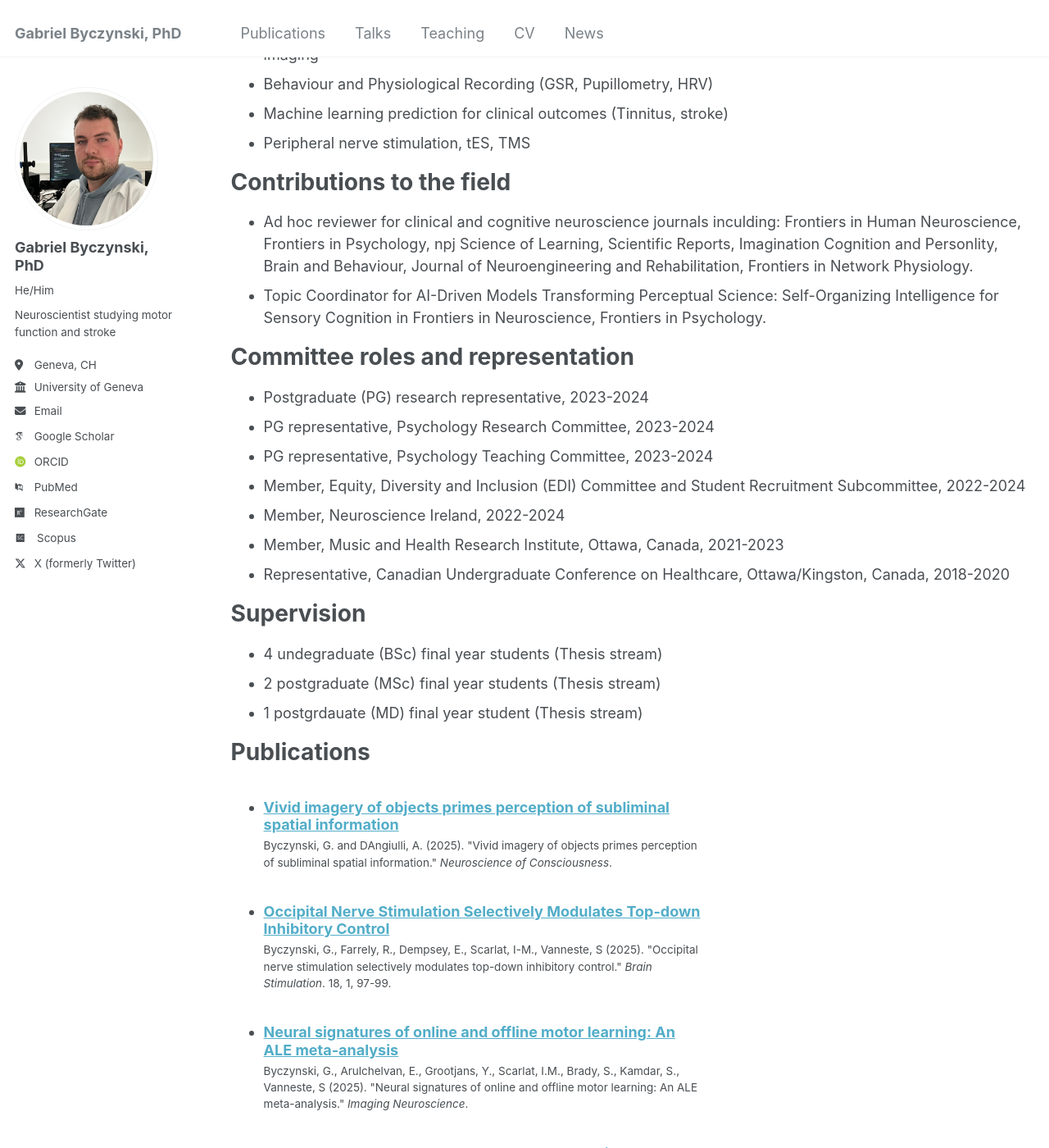
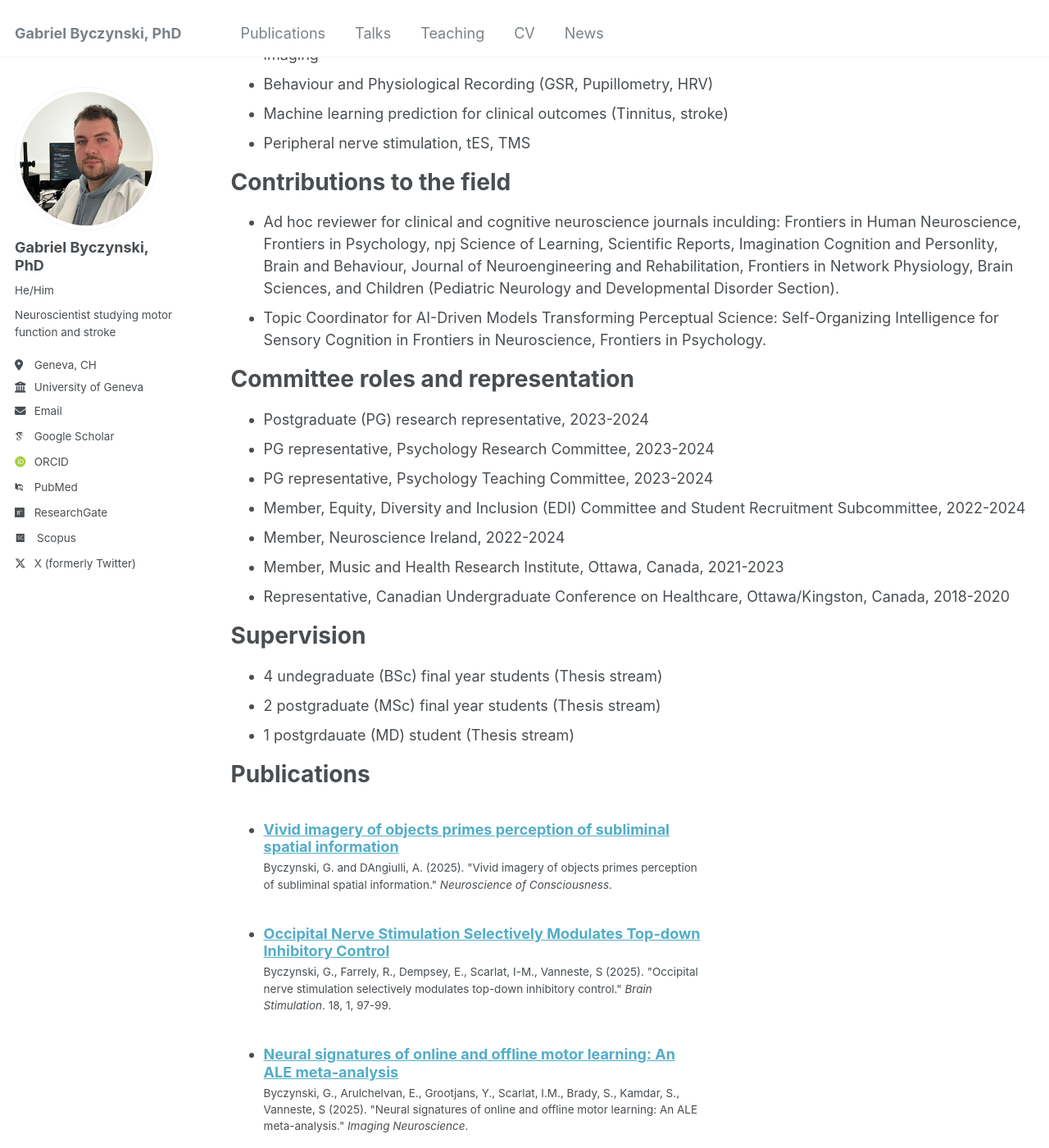
Before and after one commit to gabebyczynski/gabebyczynski.github.io, a Jekyll site: the page built from _pages/cv.md, in a window 1280 px wide and 1400 px high, scrolled down 548 px. Shown: the whole window at 82% size. Built offline with Jekyll 4.4.1, drawn with Linux system fonts in a browser that asks for light colours; some web fonts are replaced.

Commit message:
Update cv.md

```diff
--- a/_pages/cv.md
+++ b/_pages/cv.md
@@ -31,7 +31,7 @@ Skills
 
 Contributions to the field
 ======
-* Ad hoc reviewer for clinical and cognitive neuroscience journals inculding: Frontiers in Human Neuroscience, Frontiers in Psychology, npj Science of Learning, Scientific Reports, Imagination Cognition and Personlity, Brain and Behaviour, Journal of Neuroengineering and Rehabilitation, Frontiers in Network Physiology.
+* Ad hoc reviewer for clinical and cognitive neuroscience journals inculding: Frontiers in Human Neuroscience, Frontiers in Psychology, npj Science of Learning, Scientific Reports, Imagination Cognition and Personlity, Brain and Behaviour, Journal of Neuroengineering and Rehabilitation, Frontiers in Network Physiology, Brain Sciences, and Children (Pediatric Neurology and Developmental Disorder Section).
 * Topic Coordinator for AI-Driven Models Transforming Perceptual Science: Self-Organizing Intelligence for Sensory Cognition in Frontiers in Neuroscience, Frontiers in Psychology.
 
 Committee roles and representation
@@ -48,7 +48,7 @@ Supervision
 ======
 * 4 undegraduate (BSc) final year students (Thesis stream)
 * 2 postgraduate (MSc) final year students (Thesis stream)
-* 1 postgrdauate (MD) final year student (Thesis stream)
+* 1 postgrdauate (MD) student (Thesis stream)
 
 Publications
 ======
```
